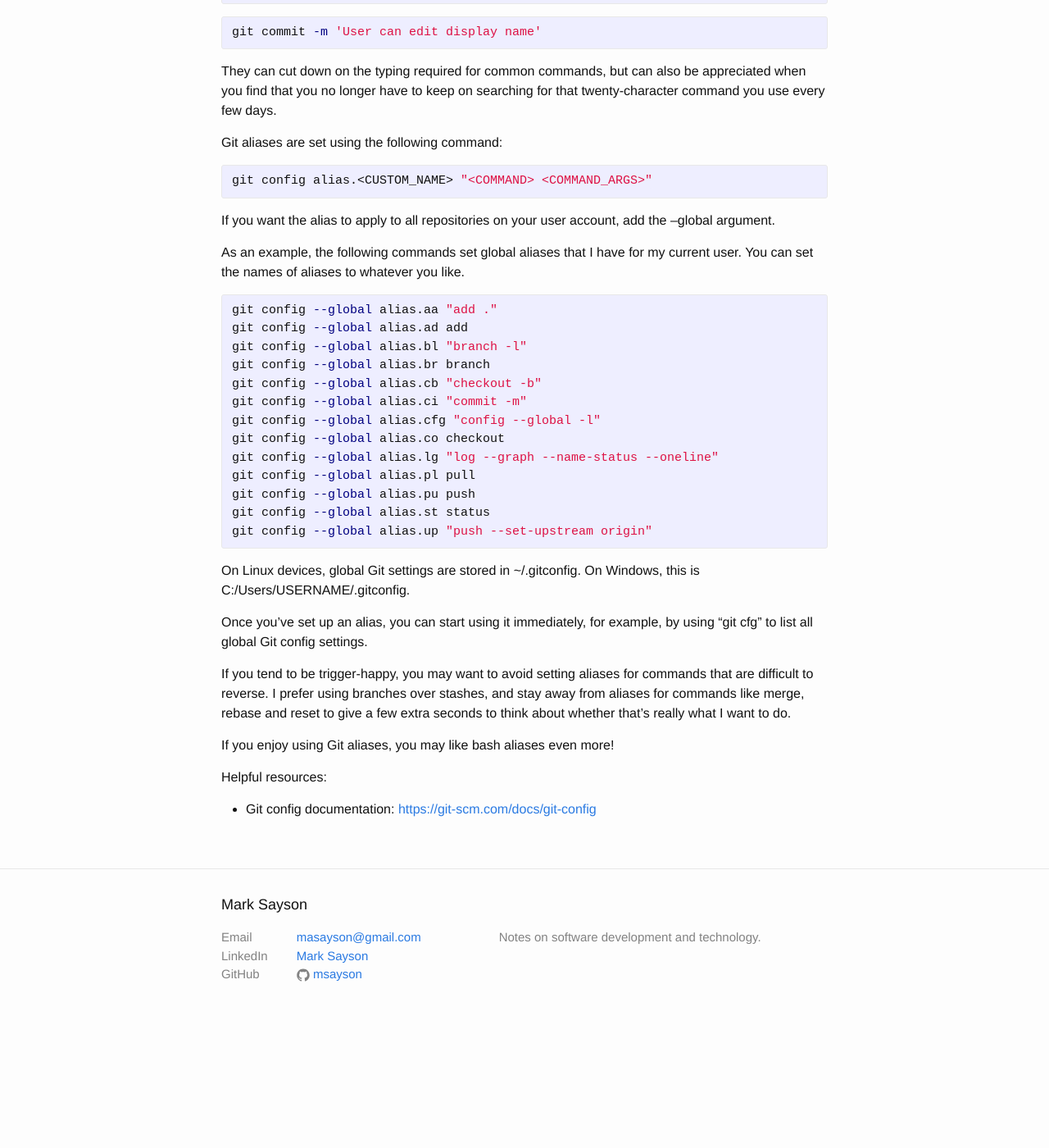
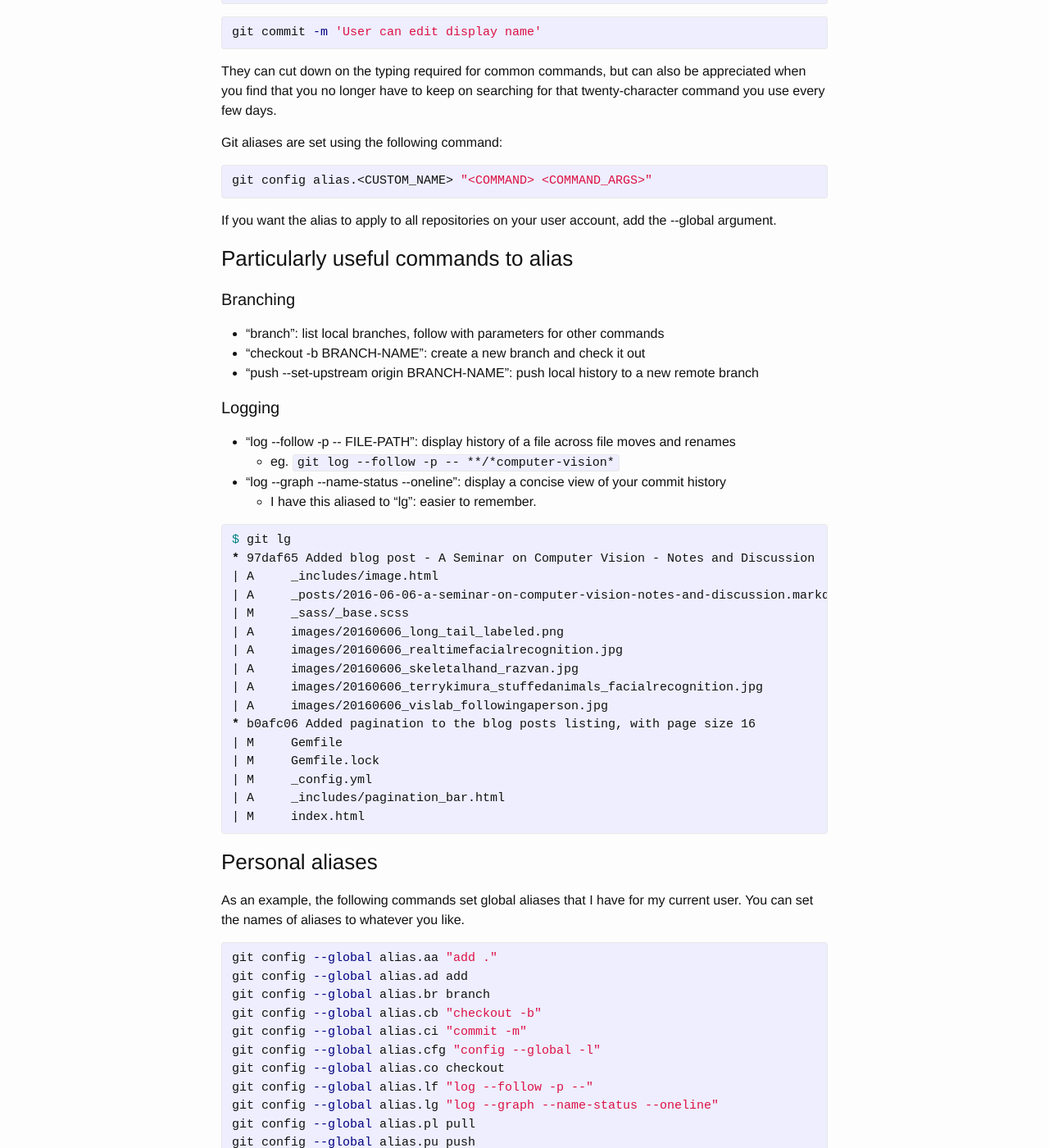
Before and after one commit to msayson/msayson.github.io, a Jekyll site: the page built from _posts/2016-04-23-creating-git-aliases.markdown, in a window 1280 px wide and 1400 px high, scrolled down 362 px. Shown: the whole window at 82% size. Built offline with Jekyll 4.4.1, drawn with Linux system fonts in a browser that asks for light colours; before the commit the page ends 1622 px from its top, so only the background shows below that.

Commit message:
Highlight useful commands to alias, updated alias list

````diff
--- a/_posts/2016-04-23-creating-git-aliases.markdown
+++ b/_posts/2016-04-23-creating-git-aliases.markdown
@@ -24,19 +24,55 @@ Git aliases are set using the following command:
 git config alias.<CUSTOM_NAME> "<COMMAND> <COMMAND_ARGS>"
 {% endhighlight %}
 
-If you want the alias to apply to all repositories on your user account, add the --global argument.
+If you want the alias to apply to all repositories on your user account, add the -\-global argument.
+
+### Particularly useful commands to alias
+
+#### Branching
+
+- "branch": list local branches, follow with parameters for other commands
+- "checkout -b BRANCH-NAME": create a new branch and check it out
+- "push -\-set-upstream origin BRANCH-NAME": push local history to a new remote branch
+
+#### Logging
+
+- "log -\-follow -p -\- FILE-PATH": display history of a file across file moves and renames
+  - eg. ```git log --follow -p -- **/*computer-vision*```
+- "log -\-graph -\-name-status -\-oneline": display a concise view of your commit history
+  - I have this aliased to "lg": easier to remember.
+
+{% highlight bash %}
+$ git lg
+* 97daf65 Added blog post - A Seminar on Computer Vision - Notes and Discussion
+| A     _includes/image.html
+| A     _posts/2016-06-06-a-seminar-on-computer-vision-notes-and-discussion.markdown
+| M     _sass/_base.scss
+| A     images/20160606_long_tail_labeled.png
+| A     images/20160606_realtimefacialrecognition.jpg
+| A     images/20160606_skeletalhand_razvan.jpg
+| A     images/20160606_terrykimura_stuffedanimals_facialrecognition.jpg
+| A     images/20160606_vislab_followingaperson.jpg
+* b0afc06 Added pagination to the blog posts listing, with page size 16
+| M     Gemfile
+| M     Gemfile.lock
+| M     _config.yml
+| A     _includes/pagination_bar.html
+| M     index.html
+{% endhighlight %}
+
+### Personal aliases
 
 As an example, the following commands set global aliases that I have for my current user.  You can set the names of aliases to whatever you like.
 
 {% highlight bash %}
 git config --global alias.aa "add ."
 git config --global alias.ad add
-git config --global alias.bl "branch -l"
 git config --global alias.br branch
 git config --global alias.cb "checkout -b"
 git config --global alias.ci "commit -m"
 git config --global alias.cfg "config --global -l"
 git config --global alias.co checkout
+git config --global alias.lf "log --follow -p --"
 git config --global alias.lg "log --graph --name-status --oneline"
 git config --global alias.pl pull
 git config --global alias.pu push
````
